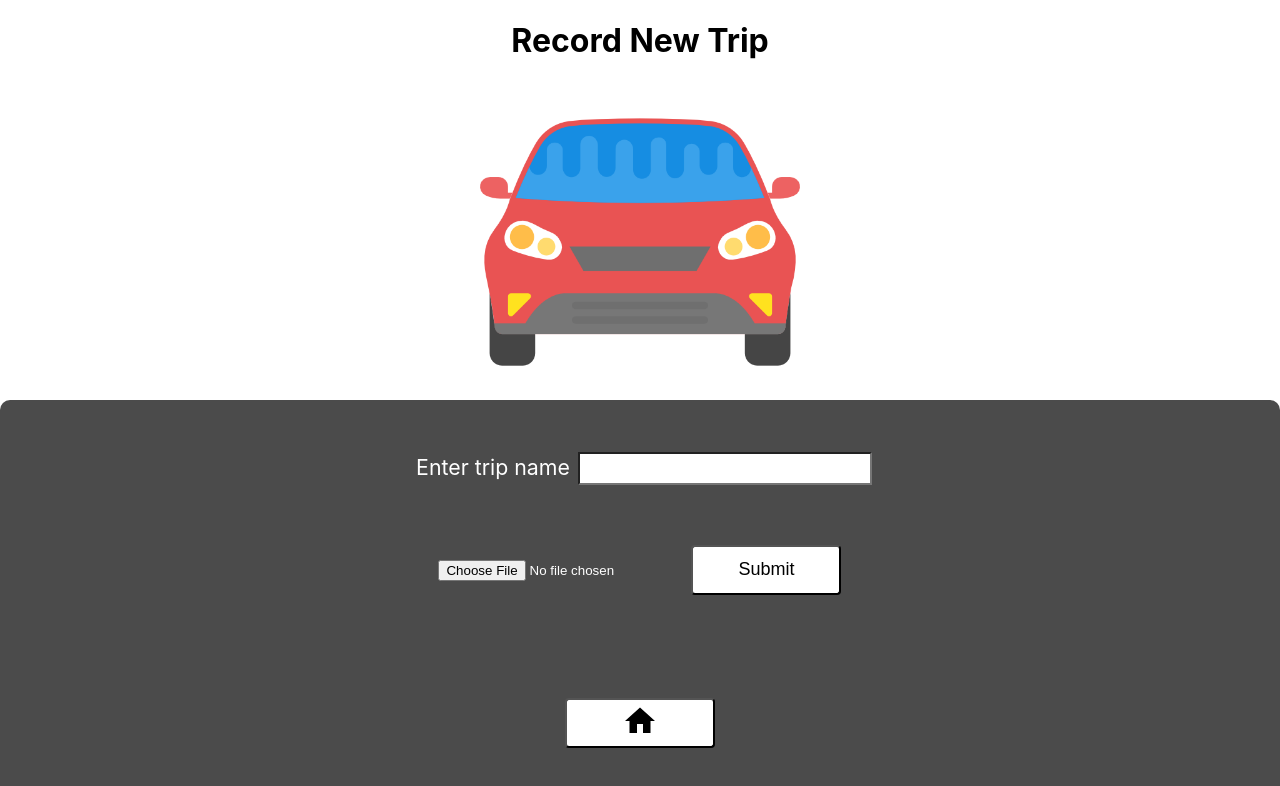
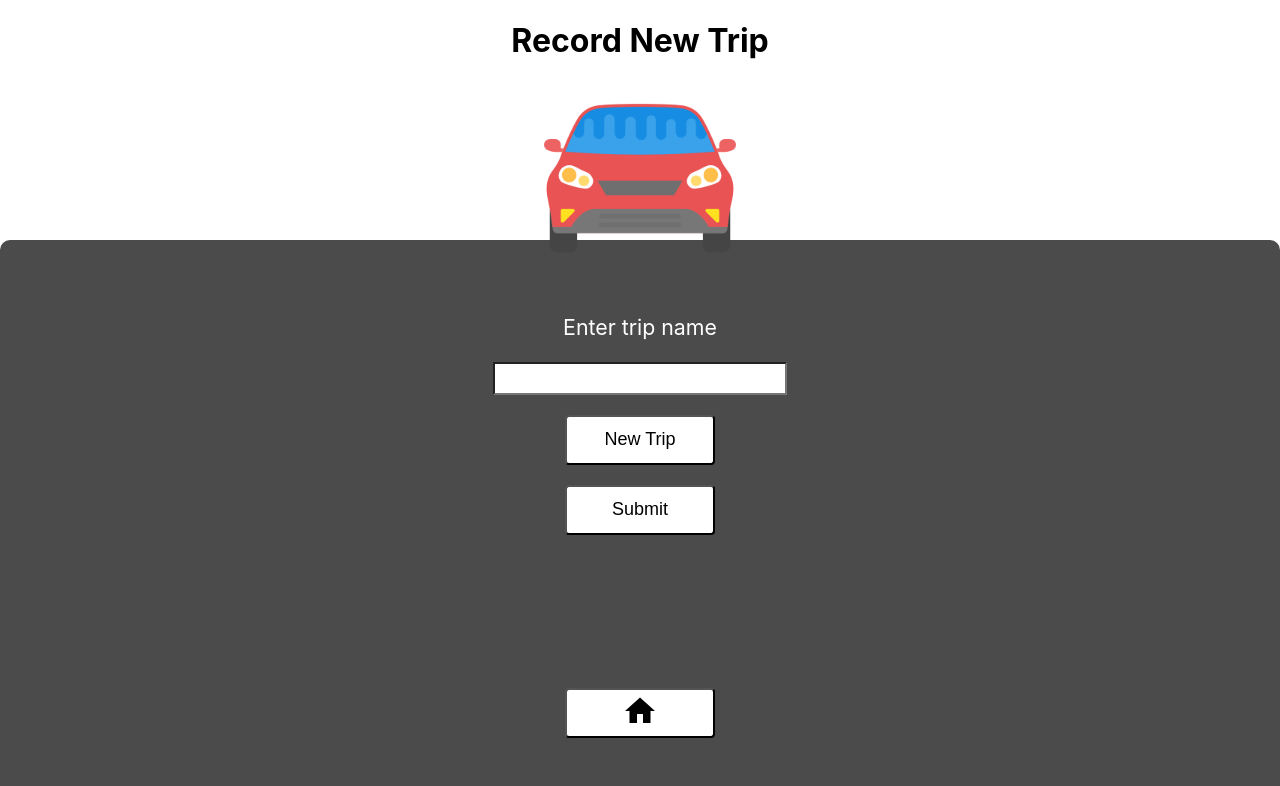
Before and after one commit to pm95/dashcam, a React (Create React App) app: page /new in a window 1280 px wide. Shown: the top 786 px of the page. Built offline with nearby package versions, Linux system fonts and the light colour scheme.

Commit message:
styling changes

```diff
--- /dev/null
+++ b/src/Config.jsx
@@ -0,0 +1 @@
+export const serverUrl = "http://10.35.74.201:5000";
--- a/src/components/NewTrip.jsx
+++ b/src/components/NewTrip.jsx
@@ -2,6 +2,9 @@ import React from "react";
 import { Link } from "react-router-dom";
 import carColored from "../assets/carColored.png";
 import home from "../assets/home.png";
+
+import { serverUrl } from "../Config";
+
 import "./styles/NewTrip.css";
 
 class NewTrip extends React.Component {
@@ -24,9 +27,7 @@ class NewTrip extends React.Component {
     data.append("file", this.uploadInput.files[0]);
     data.append("tripName", this.state.tripName);
 
-    console.log(data.get("file"), data.get("tripName"));
-
-    fetch("http://192.168.86.248:5000/api/submit", {
+    fetch(serverUrl + "/api/submit", {
       method: "POST",
       body: data
     })
@@ -50,7 +51,7 @@ class NewTrip extends React.Component {
   handleExistingImageUpload() {
     console.log("asdf");
     if (this.state.dataObj !== null) {
-      fetch("http://192.168.86.248:5000/api/submit", {
+      fetch(serverUrl + "/api/submit", {
         method: "POST",
         body: this.state.dataObj
       })
@@ -95,10 +96,8 @@ class NewTrip extends React.Component {
                   value={this.state.tripName}
                   onChange={this.handleInputChange}
                 ></input>
-                <br></br>
-                <br></br>
-                <br></br>
-                <br></br>
+                <button className="file-input-container">
+                  New Trip
                   <input
                     id="file-upload"
                     ref={ref => {
@@ -109,6 +108,7 @@ class NewTrip extends React.Component {
                     capture="camera"
                     required
                   />
+                </button>
 
                 <button>Submit</button>
                 <div>
@@ -118,11 +118,6 @@ class NewTrip extends React.Component {
                 </div>
               </div>
             </form>
-            <Link to="/main">
-              <button>
-                <img src={home} alt="Home"></img>
-              </button>
-            </Link>
           </>
         );
         break;
@@ -148,11 +143,6 @@ class NewTrip extends React.Component {
             >
               Upload new trip
             </button>
-            <Link to="/main">
-              <button>
-                <img src={home} alt="Home"></img>
-              </button>
-            </Link>
           </>
         );
         break;
@@ -181,11 +171,6 @@ class NewTrip extends React.Component {
             >
               Upload new trip
             </button>
-            <Link to="/main">
-              <button>
-                <img src={home} alt="Home"></img>
-              </button>
-            </Link>
           </>
         );
         break;
@@ -202,7 +187,14 @@ class NewTrip extends React.Component {
           <h1>Record New Trip</h1>
           <img src={carColored} alt="Car"></img>
         </div>
-        <div className="new-trip-bottom">{this.renderUpload()}</div>
+        <div className="new-trip-bottom">
+          {this.renderUpload()}
+          <Link to="/main">
+            <button>
+              <img src={home} alt="Home"></img>
+            </button>
+          </Link>
+        </div>
       </div>
     );
   }
--- a/src/components/Profile.jsx
+++ b/src/components/Profile.jsx
@@ -5,6 +5,7 @@ import user from "../assets/user.png";
 import home from "../assets/home.png";
 
 import "./styles/Profile.css";
+import { serverUrl } from "../Config";
 
 class Profile extends React.Component {
   constructor(props) {
@@ -37,7 +38,7 @@ class Profile extends React.Component {
   }
 
   componentDidMount() {
-    fetch("http://localhost:5000/api/getuserdata", {
+    fetch(serverUrl + "/api/getuserdata", {
       method: "GET"
     })
       .then(res => {
@@ -45,6 +46,13 @@ class Profile extends React.Component {
       })
       .then(data => {
         console.log(data);
+        this.setState({
+          firstName: data.firstName,
+          lastName: data.lastName,
+          email: data.email,
+          carMake: data.carMake,
+          carModel: data.carModel
+        });
       })
       .catch(err => {
         console.error(err);
--- a/src/components/SplashScreen.jsx
+++ b/src/components/SplashScreen.jsx
@@ -3,11 +3,9 @@ import { Link } from "react-router-dom";
 
 import "./styles/SplashScreen.css";
 
-class SplashScreen extends React.Component {
+class LoginContainer extends React.Component {
   render() {
     return (
-      <div className="splashscreen">
-        <div className="splashscreen-background"></div>
       <div className="login-container">
         <h1>Secure Dashboard</h1>
         <Link to="/main">
@@ -22,6 +20,16 @@ class SplashScreen extends React.Component {
           <p style={{ fontSize: "10pt" }}>Pietro Malky © 2019</p>
         </div>
       </div>
+    );
+  }
+}
+
+class SplashScreen extends React.Component {
+  render() {
+    return (
+      <div className="splashscreen">
+        <div className="splashscreen-background"></div>
+        <LoginContainer></LoginContainer>
       </div>
     );
   }
--- a/src/components/styles/NewTrip.css
+++ b/src/components/styles/NewTrip.css
@@ -5,7 +5,7 @@
 }
 
 .new-trip-top {
-  height: 50%;
+  height: 30%;
   display: flex;
   flex-direction: column;
   justify-content: space-around;
@@ -18,11 +18,19 @@
 
 .new-trip-data {
   color: white;
+  display: flex;
+  flex-direction: column;
+  justify-content: space-around;
+  align-items: center;
+}
+
+.new-trip-data > * {
+  margin: 10px 0 10px 0;
 }
 
 .new-trip-bottom {
   background: var(--color-main-a);
-  height: 50%;
+  height: 70%;
   display: flex;
   flex-direction: column;
   justify-content: space-around;
@@ -31,3 +39,27 @@
   border-top-left-radius: 10px;
   text-align: center;
 }
+
+.file-input-container {
+  overflow: hidden;
+  position: relative;
+
+  color: black;
+  display: flex;
+  justify-content: space-around;
+  align-items: center;
+}
+
+.file-input-container [type="file"] {
+  cursor: pointer;
+  display: block;
+  font-size: 0px;
+  filter: alpha(opacity=0);
+  opacity: 0;
+  min-height: 100%;
+  min-width: 100%;
+  position: absolute;
+  right: 0;
+  text-align: right;
+  top: 0;
+}
```
Lines whose indentation alone changed are shown as unchanged.
